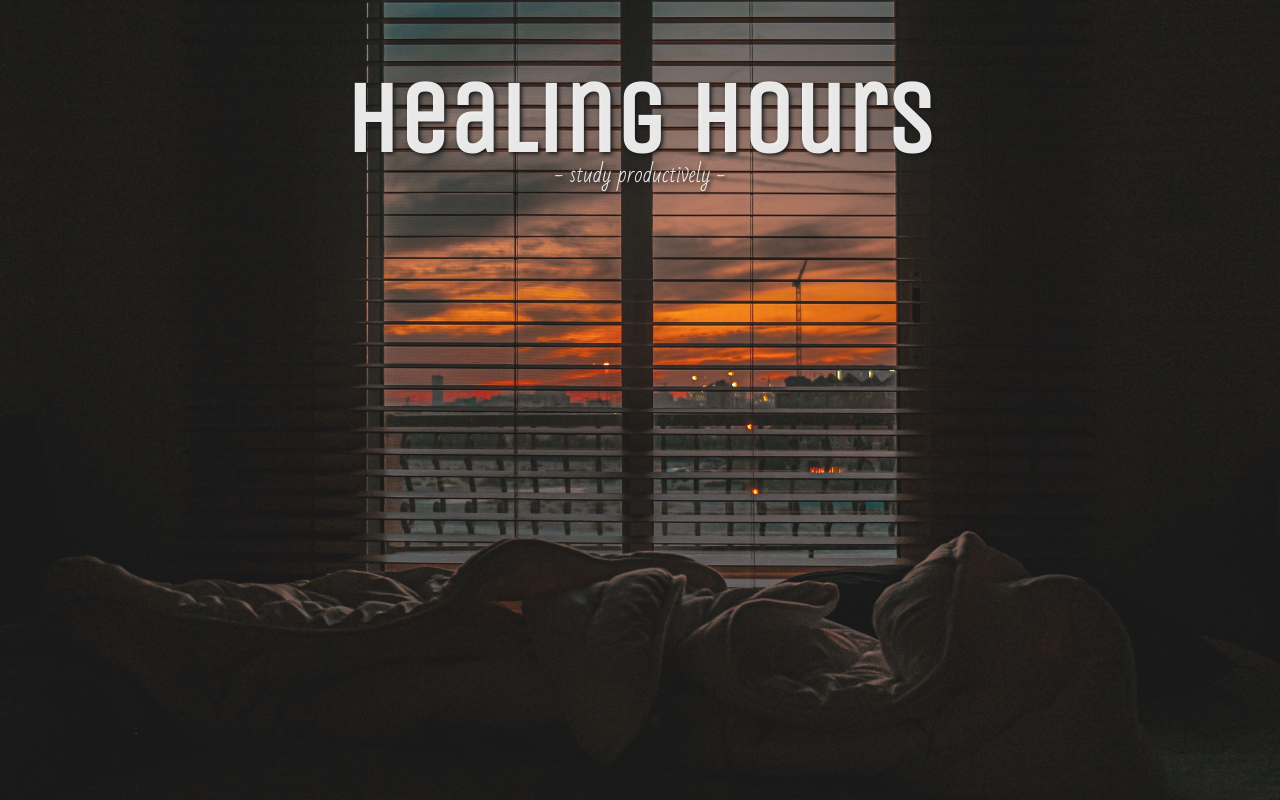
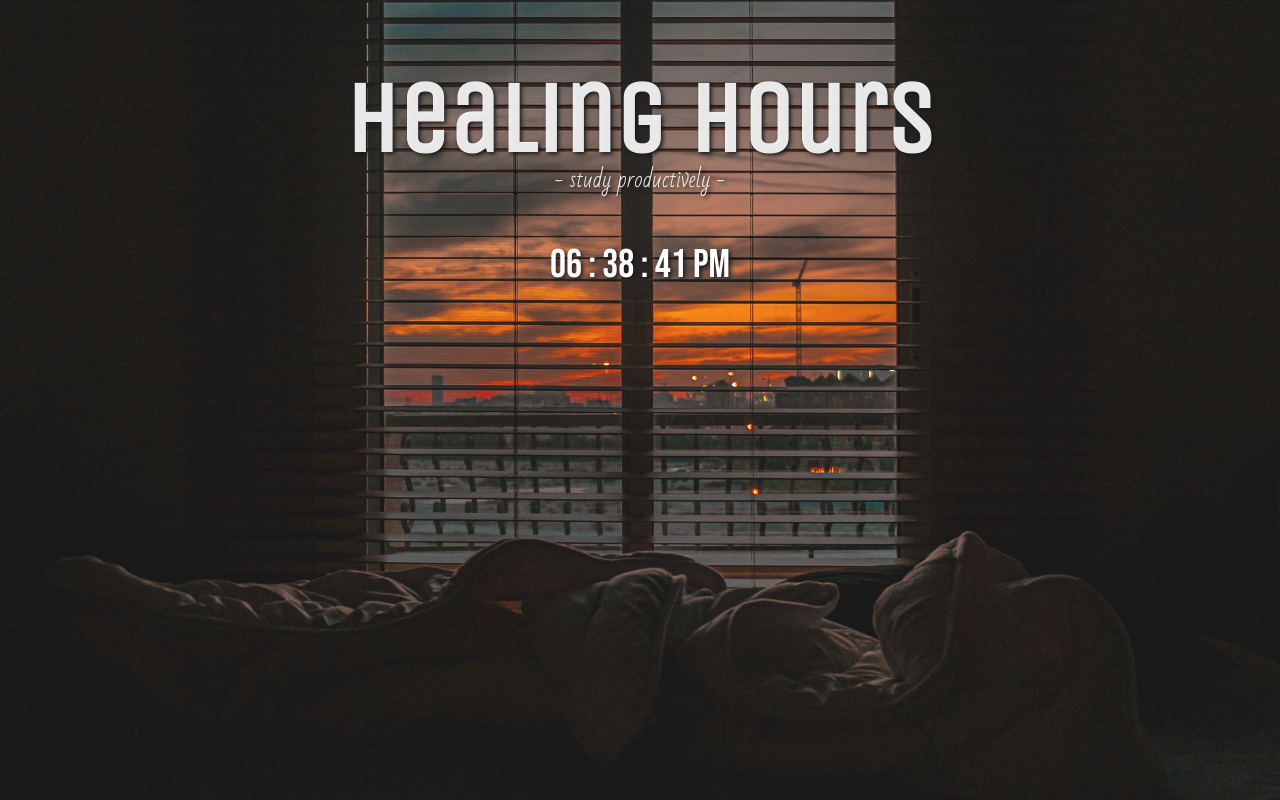
Before and after one commit to rachella0418/BeProductive, a plain HTML site: page index.html in a window 1280 px wide. Drawn offline with nearby package versions, Linux system fonts and the light colour scheme.

Commit message:
Added real time clock

```diff
--- a/index.html
+++ b/index.html
@@ -11,12 +11,22 @@
         <link rel="preconnect" href="https://fonts.googleapis.com">
             <link rel="preconnect" href="https://fonts.gstatic.com" crossorigin>
             <link href="https://fonts.googleapis.com/css2?family=Bad+Script&display=swap" rel="stylesheet">
+        <link rel="preconnect" href="https://fonts.googleapis.com">
+            <link rel="preconnect" href="https://fonts.gstatic.com" crossorigin>
+            <link href="https://fonts.googleapis.com/css2?family=Bebas+Neue&display=swap" rel="stylesheet">
     </head>
     <body>
         <section class="header">
             <h1 class="title">Healing Hours</h1>
             <p class="p1">- study productively -</p>
+            <body onload="realtimeClock()">
+                <div class="container">
+                    <div id="clock"></div>
+                </div>
+            </body>
         </section>
+
+        <script src="script.js"></script>
 
         <!--<video autoplay muted loop id="myVideo">
             <source src="bg_rain.mp4" type="video/mp4">
--- /dev/null
+++ b/script.js
@@ -0,0 +1,17 @@
+function realtimeClock() {
+    var rtClock = new Date();
+    var hour = rtClock.getHours();
+    var minute = rtClock.getMinutes();
+    var second = rtClock.getSeconds();
+
+    var ampm = (hour < 12) ? "AM" : "PM";
+
+    hour = (hour > 12) ? hour - 12 : hour;
+    hour = ("0" + hour).slice(-2);
+    minute = ("0" + minute).slice(-2);
+    second = ("0" + second).slice(-2);
+    document.getElementById('clock').innerHTML =
+        hour + " : " + minute + " : "
+        + second + " " + ampm;
+    var t = setTimeout(realtimeClock, 500);
+}
--- a/style.css
+++ b/style.css
@@ -14,7 +14,7 @@
 
 .p1{
     position: relative;
-    bottom: 85px;
+    bottom: 80px;
     text-align: center;
     font-family: 'Bad Script', cursive;
     color: rgba(255, 255, 255, 0.90);
@@ -31,3 +31,13 @@
     background-size: cover;
     position: relative;
 }
+
+.container{
+    position: relative;
+    bottom: 40px;
+    text-align: center;
+    font-family: 'Bebas Neue', cursive;
+    color: white;
+    font-size: 40px;
+    text-shadow: 2px 2px 4px black;
+}
```
